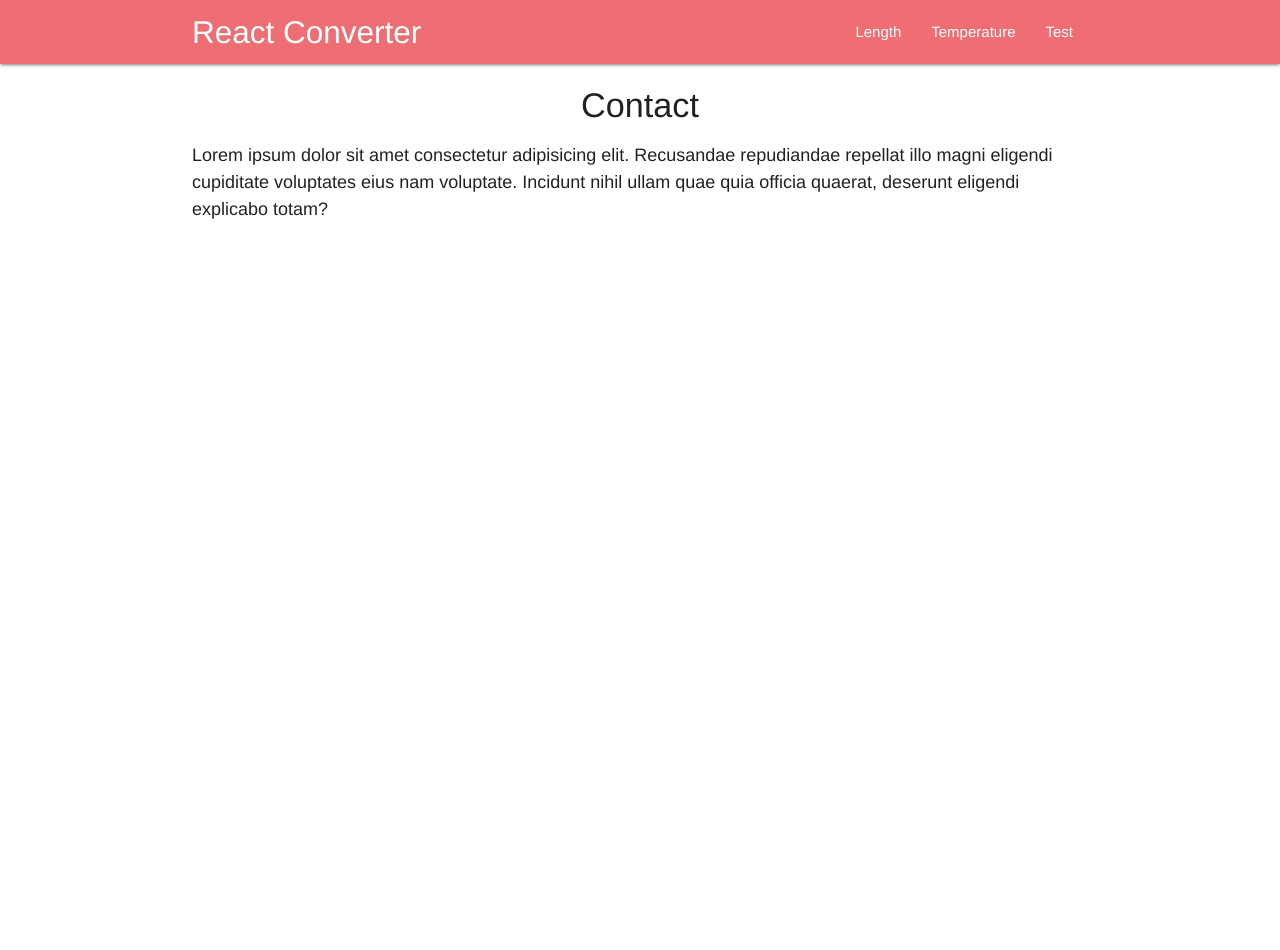
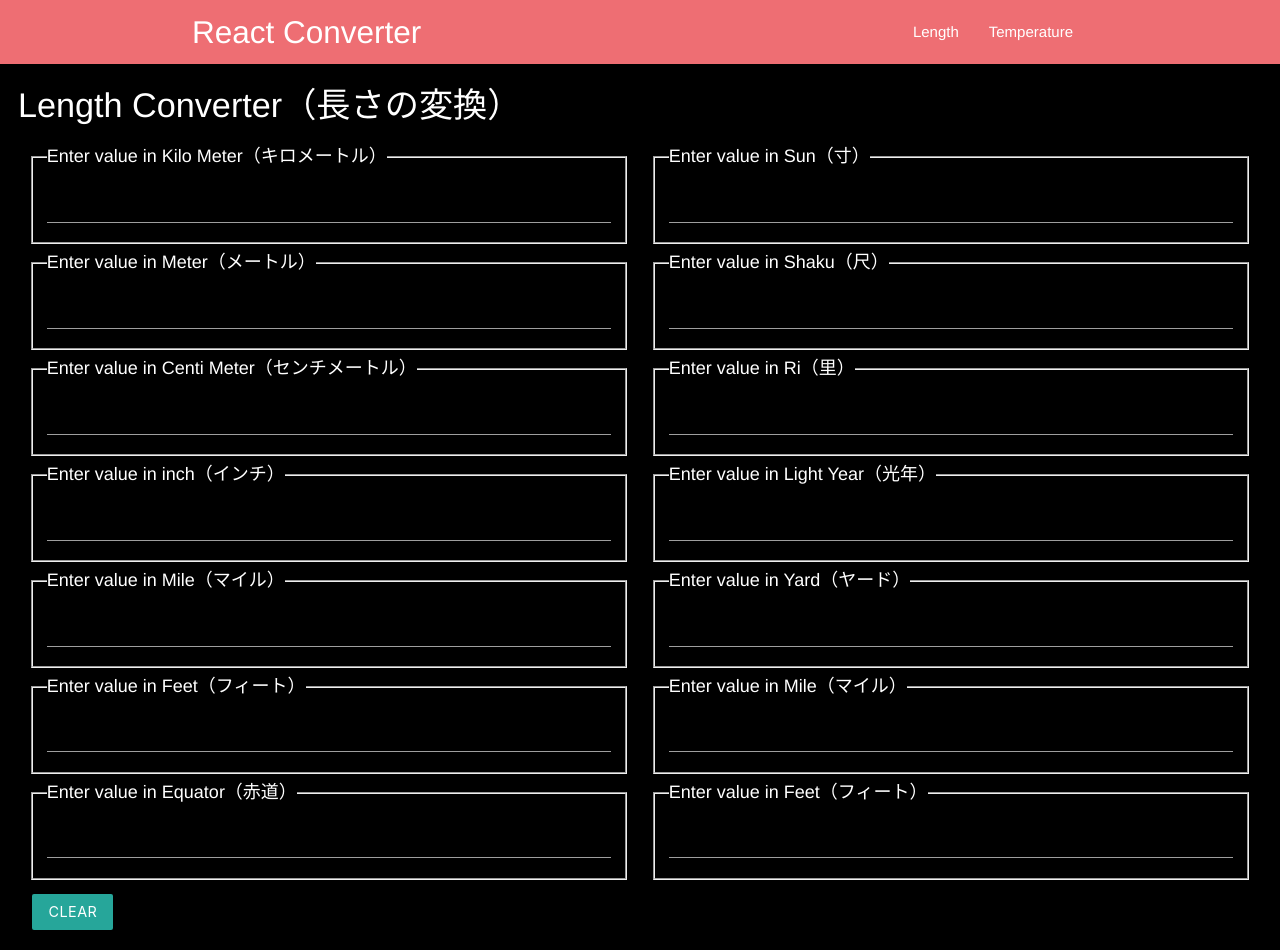
Before and after one commit to SoichiroWada/React-Converter, a React (Create React App) app: page / in a window 1280 px wide. Before the commit the page ends 800 px from the top, so only its background shows below. Built offline with nearby package versions, Linux system fonts and the light colour scheme.

Commit message:
First commit

```diff
--- a/src/App.js
+++ b/src/App.js
@@ -13,9 +13,9 @@ class App extends Component {
       <div className="App">
         <Navbar></Navbar>
         <Switch>
-          <Route exact path='/' component={Home}></Route>
+          <Route exact path='/' component={Length}></Route>
           <Route path='/temperature' component={Temperature}></Route>
-          <Route path='/length' component={Length}></Route>
+          <Route path='/home' component={Home}></Route>
         </Switch>
       </div>
       </BrowserRouter>
--- a/src/components/Home.js
+++ b/src/components/Home.js
@@ -4,8 +4,8 @@ const Home = (props) => {
   return (
     <div>
       <div className="container">
-        <h4 className="center">Contact</h4>
-        <p>Lorem ipsum dolor sit amet consectetur adipisicing elit. Recusandae repudiandae repellat illo magni eligendi cupiditate voluptates eius nam voluptate. Incidunt nihil ullam quae quia officia quaerat, deserunt eligendi explicabo totam?</p>
+        <h4 className="center">Technology</h4>
+        <button></button>
       </div>
     </div>
   )
--- a/src/components/Length.js
+++ b/src/components/Length.js
@@ -1,86 +1,115 @@
 import React from 'react';
 import LengthInput from './LengthInput';
 
+const kiloToLight = (kilo) => { return kilo * 0.000000000000105700083402};
 const kiloToEquator = (kilo) => { return kilo * 0.0000249532127261385};
 const kiloToMeter = (kilo) => { return kilo * 1000 };
 const kiloToCenti = (kilo) => { return kilo * 1000 * 100 };
 const kiloToMile = (kilo) => { return kilo * 0.6213712 };
 const kiloToInch = (kilo) => { return kilo * 39370.1 };
 const kiloToFeet = (kilo) => { return kilo * 3280.84 };
+const kiloToYard = (kilo) => { return kilo * 1093.61 };
 const kiloToSun = (kilo) => { return kilo * 33000 };
 const kiloToShaku = (kilo) => { return kilo * 3300 };
 const kiloToRi = (kilo) => { return kilo * 0.25462962962963 };
 
+const meterToLight = (meter) => { return meter * 0.000000000000000105700083};
 const meterToEquator = (meter) => { return meter * 0.0000000249532127261385};
 const meterToKilo = (meter) => { return meter / 1000 };
 const meterToCenti = (meter) => { return meter * 100 };
 const meterToMile = (meter) => { return meter * 0.0006213712 };
 const meterToInch = (meter) => { return meter * 39.3701 };
 const meterToFeet = (meter) => { return meter * 3.28084 };
+const meterToYard = (meter) => { return meter * 1.09361 };
 const meterToSun = (meter) => { return meter * 33 };
 const meterToShaku = (meter) => { return meter * 3.3 };
 const meterToRi = (meter) => { return meter * 0.00025462962962963 };
 
+const centiToLight = (centi) => { return centi * 0.000000000000000001057001};
 const centiToEquator = (centi) => { return centi * 0.000000000249532127261385};
 const centiToKilo = (centi) => { return centi / 100000 };
 const centiToMeter = (centi) => { return centi / 100 };
 const centiToMile = (centi) => { return centi * 0.000006213712 };
 const centiToInch = (centi) => { return centi * 0.393701 };
 const centiToFeet = (centi) => { return centi * 0.0328084 };
+const centiToYard = (centi) => { return centi * 0.0109361 };
 const centiToSun = (centi) => { return centi * 0.33 };
 const centiToShaku = (centi) => { return centi * 0.033 };
 const centiToRi = (centi) => { return centi * 0.0000025462962962963 };
 
+const inchToLight = (inch) => { return inch * 0.000000000000000002684782};
 const inchToEquator = (inch) => { return inch * 0.000000000633811260985837};
 const inchToKilo = (inch) => { return inch * 0.0000254 };
 const inchToMeter = (inch) => { return inch * 0.0254 };
 const inchToCenti = (inch) => { return inch * 2.54 };
 const inchToMile = (inch) => { return inch * 15782.8282828 / 1000000000 };
 const inchToFeet = (inch) => { return inch * 83.3333 / 1000 };
+const inchToYard = (inch) => { return inch * 0.0277778 };
 const inchToSun = (inch) => { return inch * 83.8201 / 1000 };
 const inchToShaku = (inch) => { return inch * 83.8201 / 1000 };
 const inchToRi = (inch) => { return inch * 6.46759214 / 1000000 };
 
+const mileToLight = (mile) => { return mile * 0.000000000000170107847651};
 const mileToEquator = (mile) => { return mile * 0.000040158302679845};
 const mileToKilo = (mile) => { return mile * 1.609344 };
 const mileToMeter = (mile) => { return mile * 1609.344 };
 const mileToCenti = (mile) => { return mile * 160934.4 };
 const mileToInch = (mile) => { return mile * 63360 };
 const mileToFeet = (mile) => { return mile * 5280 };
+const mileToYard = (mile) => { return mile * 1760 };
 const mileToSun = (mile) => { return mile * 53108.4 };
 const mileToShaku = (mile) => { return mile * 5310.84 };
 const mileToRi = (mile) => { return mile * 0.4097866666666 };
 
+const feetToLight = (feet) => { return feet * 0.000000000000000032217384};
 const feetToEquator = (feet) => { return feet * 0.00000000760573899554336};
 const feetToKilo = (feet) => { return feet * 0.0003048 };
 const feetToMeter = (feet) => { return feet * 0.3048 };
 const feetToCenti = (feet) => { return feet * 30.48 };
 const feetToInch = (feet) => { return feet * 12 };
 const feetToMile = (feet) => { return feet * 189.393939 / 1000000 };
+const feetToYard = (feet) => { return feet * 0.3333333333333};
 const feetToSun = (feet) => { return feet * 10.0584 };
 const feetToShaku = (feet) => { return feet * 1.00584 };
 const feetToRi = (feet) => { return feet * 7.7611111111 };
 
+const yardToLight = (yard) => { return yard * 0.000000000000000096652448 };
+const yardToEquator = (yard) => { return yard * 0.000000022817286533717200};
+const yardToKilo = (yard) => { return yard * 0.0009144 };
+const yardToMeter = (yard) => { return yard * 0.9144 };
+const yardToCenti = (yard) => { return yard * 91.44 };
+const yardToInch = (yard) => { return yard * 36 };
+const yardToMile = (yard) => { return yard * 0.000568182 };
+const yardToFeet = (yard) => { return yard * 3 };
+const yardToSun = (yard) => { return yard * 30.1752 };
+const yardToShaku = (yard) => { return yard * 3.01752 };
+const yardToRi = (yard) => { return yard * 0.000232833 };
+
+const equatorToLight = (equator) => { return equator * 0.000000004235930842353650};
 const equatorToKilo = (equator) => { return equator * 40075 };
 const equatorToMeter = (equator) => { return equator * 40075000 };
 const equatorToCenti = (equator) => { return equator * 4007500000 };
-const equatorToInch = (equator) => { return equator * 1577756757.5 };
-const equatorToMile = (equator) => { return equator * 24901.45084 };
+const equatorToInch = (equator) => { return equator * 1577755903.9025 };
+const equatorToMile = (equator) => { return equator * 24901.442825 };
 const equatorToFeet = (equator) => { return equator * 131479663 };
+const equatorToYard = (equator) => { return equator * 43826421 };
 const equatorToSun = (equator) => { return equator * 1322475000 };
 const equatorToShaku = (equator) => { return equator * 132247500 };
-const equatorToRi = (equator) => { return equator * 10204.2824074074 };
+const equatorToRi = (equator) => { return equator * 10204.282 };
 
-// const lightToKilo = (light) => { return light * 9460730472580.8};
-// const lightToMeter = (light) => { return light * 9460730472580.8 * 1000 };
-// const lightToCenti = (light) => { return light * 9460730472580.8 * 1000 * 100 };
-// const lightToInch = (light) => { return light * 372469703644900000};
-// const lightToMile = (light) => { return light * 24901.45084 };
-// const lightToFeet = (light) => { return light * 131479663 };
-// const lightToSun = (light) => { return light * 1322475000 };
-// const lightToShaku = (light) => { return light * 132247500 };
-// const lightToRi = (light) => { return light * 10204.2824074074 };
+const lightToEquator = (light) => { return light * 236075620.0269690 };
+const lightToKilo = (light) => { return light * 9460730472580.8 };
+const lightToMeter = (light) => { return light * 9460730472580.8 * 1000 };
+const lightToCenti = (light) => { return light * 9460730472580.8 * 1000 * 100 };
+const lightToInch = (light) => { return light * 372469703264994000 };
+const lightToMile = (light) => { return light * 5878623554478 };
+const lightToFeet = (light) => { return light * 31039142963662000 };
+const lightToYard = (light) => { return light * 10346349452119100};
+const lightToSun = (light) => { return light * 312204105595166000 };
+const lightToShaku = (light) => { return light * 31220410559516600 };
+const lightToRi = (light) => { return light * 2408982110548.37 };
 
+const sunToLight = (sun) => { return sun * 0.000000000000000003203033 };
 const sunToEquator = (sun) => { return sun * 0.000000000756157961398136};
 const sunToKilo = (sun) => { return sun / 33 / 1000 };
 const sunToMeter = (sun) => { return sun / 33 };
@@ -88,26 +117,31 @@ const sunToCenti = (sun) => { return sun / 33 * 100 };
 const sunToInch = (sun) => { return sun * 1.19303 };
 const sunToMile = (sun) => { return sun * 188.294112 / 10000000 };
 const sunToFeet = (sun) => { return sun * 0.0994193 };
+const sunToYard = (sun) => { return sun * 0.0331398 };
 const sunToShaku = (sun) => { return sun * 0.1 };
 const sunToRi = (sun) => { return sun / 129600 };
 
+const shakuToLight = (shaku) => { return shaku * 0.000000000000000032030328};
 const shakuToKilo = (shaku) => { return shaku * 10 / 33 / 1000 };
 const shakuToMeter = (shaku) => { return shaku * 10 / 33 };
 const shakuToCenti = (shaku) => { return shaku * 10 / 33 * 100 };
 const shakuToInch = (shaku) => { return shaku * 11.9303 };
 const shakuToMile = (shaku) => { return shaku * 188.294112 / 1000000 };
 const shakuToFeet = (shaku) => { return shaku * 0.994193 };
+const shakuToYard = (shaku) => { return shaku * 0.331398 };
 const shakuToEquator = (shaku) => { return shaku * 0.00000000756157961398136};
 const shakuToSun = (shaku) => { return shaku * 10 };
 const shakuToRi = (shaku) => { return shaku / 12960 };
 
-const riToEquator = (ri) => { return ri * 0.0000979980717971985};
+const riToLight = (ri) => { return ri * 0.000000000000415113086818};
 const riToKilo = (ri) => { return ri * 3.92727 };
 const riToMeter = (ri) => { return ri * 3927.27 };
 const riToCenti = (ri) => { return ri * 392727 };
 const riToInch = (ri) => { return ri * 154617 };
 const riToMile = (ri) => { return ri * 2.44029 };
 const riToFeet = (ri) => { return ri * 12884.8 };
+const riToYard = (ri) => { return ri * 4294.92 };
+const riToEquator = (ri) => { return ri * 0.0000979980717971985};
 const riToSun = (ri) => { return ri * 129600 };
 const riToShaku = (ri) => { return ri * 12960 };
 
@@ -124,6 +158,8 @@ function tryConvert(length, converter) {
 class LengthCalculator extends React.Component {
   constructor(props) {
     super(props);
+    this.handleChangeYard = this.handleChangeYard.bind(this);
+    this.handleChangeLight = this.handleChangeLight.bind(this);
     this.handleChangeEquator = this.handleChangeEquator.bind(this);
     this.handleChangeKilo = this.handleChangeKilo.bind(this);
     this.handleChangeMeter = this.handleChangeMeter.bind(this);
@@ -137,6 +173,12 @@ class LengthCalculator extends React.Component {
     this.clear = this.clear.bind(this);
 
     this.state = { originalScale:'', length:'' };
+  }
+  handleChangeYard(length) {
+    this.setState({originalScale:'yard', length:length});
+  }
+  handleChangeLight(length) {
+    this.setState({originalScale:'light', length:length});
   }
   handleChangeEquator(length) {
     this.setState({originalScale:'equator', length:length});
@@ -178,103 +220,147 @@ class LengthCalculator extends React.Component {
     const scale = this.state.originalScale;
     const length = this.state.length;
 
-    const equator = scale === 'kilo' ? tryConvert(length, kiloToEquator)
+    const light = scale === 'kilo' ? tryConvert(length, kiloToLight)
+                : scale === 'meter' ? tryConvert(length, meterToLight)
+                : scale === 'centi' ? tryConvert(length, centiToLight)
+                : scale === 'inch' ? tryConvert(length, inchToLight)
+                : scale === 'mile' ? tryConvert(length, mileToLight)
+                : scale === 'feet' ? tryConvert(length, feetToLight)
+                : scale === 'yard' ? tryConvert(length, yardToLight)
+                : scale === 'equator' ? tryConvert(length, equatorToLight)
+                : scale === 'sun' ? tryConvert(length, sunToLight)
+                : scale === 'shaku' ? tryConvert(length, shakuToLight)
+                : scale === 'ri' ? tryConvert(length, riToLight) :length;
+
+    const equator = scale === 'light' ? tryConvert(length, lightToEquator)
+                : scale === 'kilo' ? tryConvert(length, kiloToEquator)
                 : scale === 'meter' ? tryConvert(length, meterToEquator)
                 : scale === 'centi' ? tryConvert(length, centiToEquator)
                 : scale === 'inch' ? tryConvert(length, inchToEquator)
                 : scale === 'mile' ? tryConvert(length, mileToEquator)
                 : scale === 'feet' ? tryConvert(length, feetToEquator)
+                : scale === 'yard' ? tryConvert(length, yardToEquator)
                 : scale === 'sun' ? tryConvert(length, sunToEquator)
                 : scale === 'shaku' ? tryConvert(length, shakuToEquator)
                 : scale === 'ri' ? tryConvert(length, riToEquator) :length;
 
-    const kilo = scale === 'equator' ? tryConvert(length, equatorToKilo)
+    const kilo = scale === 'light' ? tryConvert(length, lightToKilo)
+                : scale === 'equator' ? tryConvert(length, equatorToKilo)
                 : scale === 'meter' ? tryConvert(length, meterToKilo)
                 : scale === 'centi' ? tryConvert(length, centiToKilo)
                 : scale === 'inch' ? tryConvert(length, inchToKilo)
                 : scale === 'mile' ? tryConvert(length, mileToKilo)
                 : scale === 'feet' ? tryConvert(length, feetToKilo)
+                : scale === 'yard' ? tryConvert(length, yardToKilo)
                 : scale === 'sun' ? tryConvert(length, sunToKilo)
                 : scale === 'shaku' ? tryConvert(length, shakuToKilo)
                 : scale === 'ri' ? tryConvert(length, riToKilo) :length;
 
-    const meter = scale === 'equator' ? tryConvert(length, equatorToMeter)
+    const meter = scale === 'light' ? tryConvert(length, lightToMeter)
+                : scale === 'equator' ? tryConvert(length, equatorToMeter)
                 : scale === 'kilo' ? tryConvert(length, kiloToMeter)
                 : scale === 'centi' ? tryConvert(length, centiToMeter)
                 : scale === 'inch' ? tryConvert(length, inchToMeter)
                 : scale === 'mile' ? tryConvert(length, mileToMeter)
                 : scale === 'feet' ? tryConvert(length, feetToMeter)
+                : scale === 'yard' ? tryConvert(length, yardToMeter)
                 : scale === 'sun' ? tryConvert(length, sunToMeter)
                 : scale === 'shaku' ? tryConvert(length, shakuToMeter)
                 : scale === 'ri' ? tryConvert(length, riToMeter) :length;
 
-    const centi = scale === 'equator' ? tryConvert(length, equatorToCenti)
+    const centi = scale === 'light' ? tryConvert(length, lightToCenti)
+                : scale === 'equator' ? tryConvert(length, equatorToCenti)
                 : scale === 'kilo' ? tryConvert(length, kiloToCenti)
                 : scale === 'meter' ? tryConvert(length, meterToCenti)
                 : scale === 'inch' ? tryConvert(length, inchToCenti)
                 : scale === 'mile' ? tryConvert(length, mileToCenti)
                 : scale === 'feet' ? tryConvert(length, feetToCenti)
+                : scale === 'yard' ? tryConvert(length, yardToCenti)
                 : scale === 'sun' ? tryConvert(length, sunToCenti)
                 : scale === 'shaku' ? tryConvert(length, shakuToCenti)
                 : scale === 'ri' ? tryConvert(length, riToCenti) :length;
 
-    const inch = scale === 'equator' ? tryConvert(length, equatorToInch)
+    const inch = scale === 'light' ? tryConvert(length, lightToInch)
+                : scale === 'equator' ? tryConvert(length, equatorToInch)
                 : scale === 'kilo' ? tryConvert(length, kiloToInch)
-                :scale === 'meter' ? tryConvert(length, meterToInch)
+                : scale === 'meter' ? tryConvert(length, meterToInch)
                 : scale === 'centi' ? tryConvert(length, centiToInch)
                 : scale === 'mile' ? tryConvert(length, mileToInch)
                 : scale === 'feet' ? tryConvert(length, feetToInch)
+                : scale === 'yard' ? tryConvert(length, yardToInch)
                 : scale === 'sun' ? tryConvert(length, sunToInch)
                 : scale === 'shaku' ? tryConvert(length, shakuToInch)
                 : scale === 'ri' ? tryConvert(length, riToInch) :length;
 
-    const mile = scale === 'equator' ? tryConvert(length, equatorToMile)
+    const mile = scale === 'light' ? tryConvert(length, lightToMile)
+                : scale === 'equator' ? tryConvert(length, equatorToMile)
                 : scale === 'kilo' ? tryConvert(length, kiloToMile)
                 : scale === 'meter' ? tryConvert(length, meterToMile)
                 : scale === 'centi' ? tryConvert(length, centiToMile)
                 : scale === 'inch' ? tryConvert(length, inchToMile)
                 : scale === 'feet' ? tryConvert(length, feetToMile)
+                : scale === 'yard' ? tryConvert(length, yardToMile)
                 : scale === 'sun' ? tryConvert(length, sunToMile)
                 : scale === 'shaku' ? tryConvert(length, shakuToMile)
                 : scale === 'ri' ? tryConvert(length, riToMile) :length;
 
-    const feet = scale === 'equator' ? tryConvert(length, equatorToFeet)
+    const feet = scale === 'light' ? tryConvert(length, lightToFeet)
+                : scale === 'equator' ? tryConvert(length, equatorToFeet)
                 : scale === 'kilo' ? tryConvert(length, kiloToFeet)
                 : scale === 'meter' ? tryConvert(length, meterToFeet)
                 : scale === 'centi' ? tryConvert(length, centiToFeet)
                 : scale === 'inch' ? tryConvert(length, inchToFeet)
                 : scale === 'mile' ? tryConvert(length, mileToFeet)
+                : scale === 'yard' ? tryConvert(length, yardToFeet)
                 : scale === 'sun' ? tryConvert(length, sunToFeet)
                 : scale === 'shaku' ? tryConvert(length, shakuToFeet)
                 : scale === 'ri' ? tryConvert(length, riToFeet) :length;
 
-    const sun = scale === 'equator' ? tryConvert(length, equatorToSun)
+    const yard = scale === 'light' ? tryConvert(length, lightToYard)
+                : scale === 'equator' ? tryConvert(length, equatorToYard)
+                : scale === 'kilo' ? tryConvert(length, kiloToYard)
+                : scale === 'meter' ? tryConvert(length, meterToYard)
+                : scale === 'centi' ? tryConvert(length, centiToYard)
+                : scale === 'inch' ? tryConvert(length, inchToYard)
+                : scale === 'mile' ? tryConvert(length, mileToYard)
+                : scale === 'feet' ? tryConvert(length, feetToYard)
+                : scale === 'sun' ? tryConvert(length, sunToYard)
+                : scale === 'shaku' ? tryConvert(length, shakuToYard)
+                : scale === 'ri' ? tryConvert(length, riToYard) :length;
+
+    const sun = scale === 'light' ? tryConvert(length, lightToSun)
+                : scale === 'equator' ? tryConvert(length, equatorToSun)
                 : scale === 'kilo' ? tryConvert(length, kiloToSun)
                 : scale === 'meter' ? tryConvert(length, meterToSun)
                 : scale === 'centi' ? tryConvert(length, centiToSun)
                 : scale === 'inch' ? tryConvert(length, inchToSun)
                 : scale === 'mile' ? tryConvert(length, mileToSun)
                 : scale === 'feet' ? tryConvert(length, feetToSun)
+                : scale === 'yard' ? tryConvert(length, yardToSun)
                 : scale === 'shaku' ? tryConvert(length, shakuToSun)
                 : scale === 'ri' ? tryConvert(length, riToSun) :length;
 
-    const shaku = scale === 'equator' ? tryConvert(length, equatorToShaku)
+    const shaku = scale === 'light' ? tryConvert(length, lightToShaku)
+                : scale === 'equator' ? tryConvert(length, equatorToShaku)
                 : scale === 'kilo' ? tryConvert(length, kiloToShaku)
                 : scale === 'meter' ? tryConvert(length, meterToShaku)
                 : scale === 'centi' ? tryConvert(length, centiToShaku)
                 : scale === 'inch' ? tryConvert(length, inchToShaku)
                 : scale === 'mile' ? tryConvert(length, mileToShaku)
                 : scale === 'feet' ? tryConvert(length, feetToShaku)
+                : scale === 'yard' ? tryConvert(length, yardToShaku)
                 : scale === 'sun' ? tryConvert(length, sunToShaku)
                 : scale === 'ri' ? tryConvert(length, riToShaku) :length;
 
-    const ri = scale === 'equator' ? tryConvert(length, equatorToRi)
+    const ri = scale === 'light' ? tryConvert(length, lightToRi)
+              : scale === 'equator' ? tryConvert(length, equatorToRi)
               : scale === 'kilo' ? tryConvert(length, kiloToRi)
               : scale === 'meter' ? tryConvert(length, meterToRi)
               : scale === 'centi' ? tryConvert(length, centiToRi)
               : scale === 'inch' ? tryConvert(length, inchToRi)
               : scale === 'mile' ? tryConvert(length, mileToRi)
               : scale === 'feet' ? tryConvert(length, feetToRi)
+              : scale === 'yard' ? tryConvert(length, yardToRi)
               : scale === 'sun' ? tryConvert(length, sunToRi)
               : scale === 'shaku' ? tryConvert(length, shakuToRi) :length;
 
@@ -325,17 +411,17 @@ class LengthCalculator extends React.Component {
               length={ri}
               onLengthChange={this.handleChangeRi} />
             <LengthInput
-                scale="inch"
-                length={inch}
-                onLengthChange={this.handleChangeInch} />
+                scale="light"
+                length={light}
+                onLengthChange={this.handleChangeLight} />
+            <LengthInput
+                scale="yard"
+                length={yard}
+                onLengthChange={this.handleChangeYard} />
             <LengthInput
                 scale="mile"
                 length={mile}
                 onLengthChange={this.handleChangeMile} />
-            <LengthInput
-                scale="feet"
-                length={feet}
-                onLengthChange={this.handleChangeFeet} />
             <LengthInput
                 scale="feet"
                 length={feet}
--- a/src/components/LengthInput.js
+++ b/src/components/LengthInput.js
@@ -10,8 +10,9 @@ const scaleNames = {
   equator: 'Equator（赤道）',
   sun: 'Sun（寸）',
   shaku: 'Shaku（尺）',
-  ri: 'Ri （里）',
-  light: 'Light（光年）'
+  ri: 'Ri（里）',
+  light: 'Light Year（光年）',
+  yard:'Yard（ヤード）'
 };
 
 const Length = (props) => {
--- a/src/components/Navbar.js
+++ b/src/components/Navbar.js
@@ -10,9 +10,8 @@ const Navbar = (props) => {
                     <div className="brand-logo" id="logo">React Converter</div>
                 </Link>
                 <ul className="right hide-on-med-and-down">
-                    <li><NavLink to="/length">Length</NavLink></li>
+                    <li><NavLink to="/">Length</NavLink></li>
                     <li><NavLink to="/temperature">Temperature</NavLink></li>
-                    <li><NavLink to="/test">Test</NavLink></li>
                 </ul>
             </div>
         </nav>
--- a/src/index.css
+++ b/src/index.css
@@ -1,6 +1,11 @@
 body {
   font-family: Helvetica, 'Roboto', arial, sans-serif;
   font-size:1.2em;
+  color:white;
+  background-color:black;
+}
+legend{
+  text-align:left;
 }
 .uBody{
   margin-top:1.0em;
@@ -32,10 +37,14 @@ body {
   margin-top:1.0em;
   font-size:0.8em;
 }
-
+#navbar{
+  color:white;
+}
 #input{
+  text-align:right;
   font-family: 'Roboto', sans-serif;
   font-size:1.2em;
+  color:white;
 }
 #boil{
   color:red;
```
